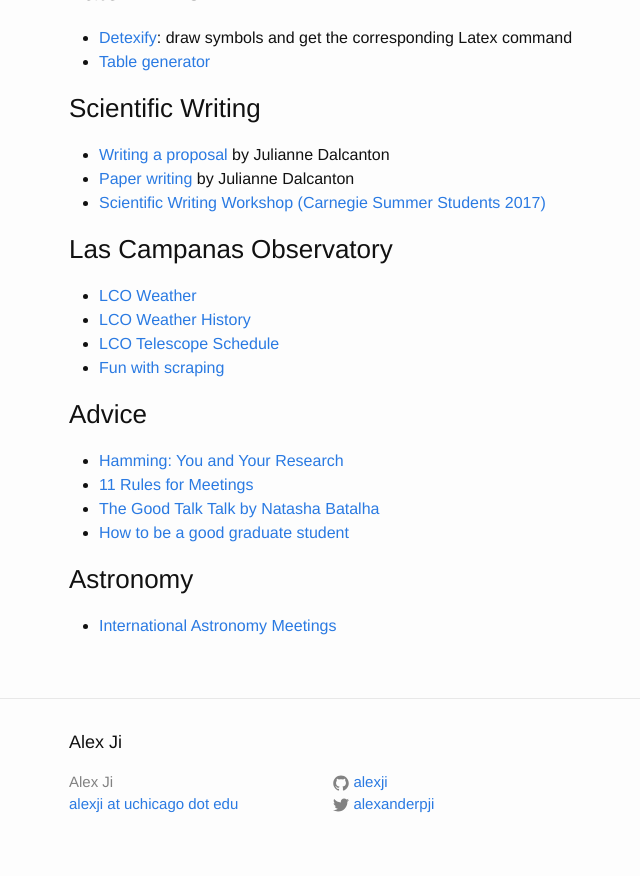
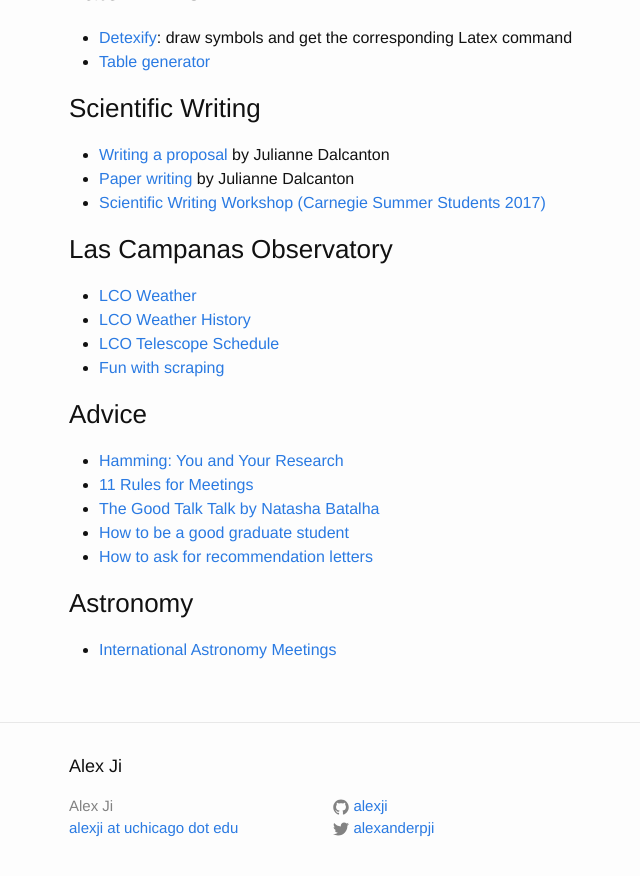
Before and after one commit to alexji/alexji.github.io, a Jekyll site: the page built from resources.md, in a window 1280 px wide and 900 px high, scrolled down 1259 px. Shown: the top 876 px of the window, without its empty margins (201-841 px from the left). Built offline with Jekyll 4.4.1, drawn with Linux system fonts in a browser that asks for light colours.

Commit message:
Added rec letters from Arianna Long

```diff
--- a/resources.md
+++ b/resources.md
@@ -63,6 +63,7 @@ order: 4
 * [11 Rules for Meetings](https://www.nature.com/articles/d41586-019-02295-z)
 * [The Good Talk Talk by Natasha Batalha](https://natashabatalha.github.io/GoodTalkTalk.pdf)
 * [How to be a good graduate student](https://www.discovermagazine.com/the-sciences/unsolicited-advice-iv-how-to-be-a-good-graduate-student)
+* [How to ask for recommendation letters](https://twitter.com/astroarianna/status/1582039372282486786?s=20&t=6dbH71gxMo3LR3SFCLE5bg)
 
 ### Astronomy
 * [International Astronomy Meetings](http://www.cadc-ccda.hia-iha.nrc-cnrc.gc.ca/en/meetings/index.html)
```
